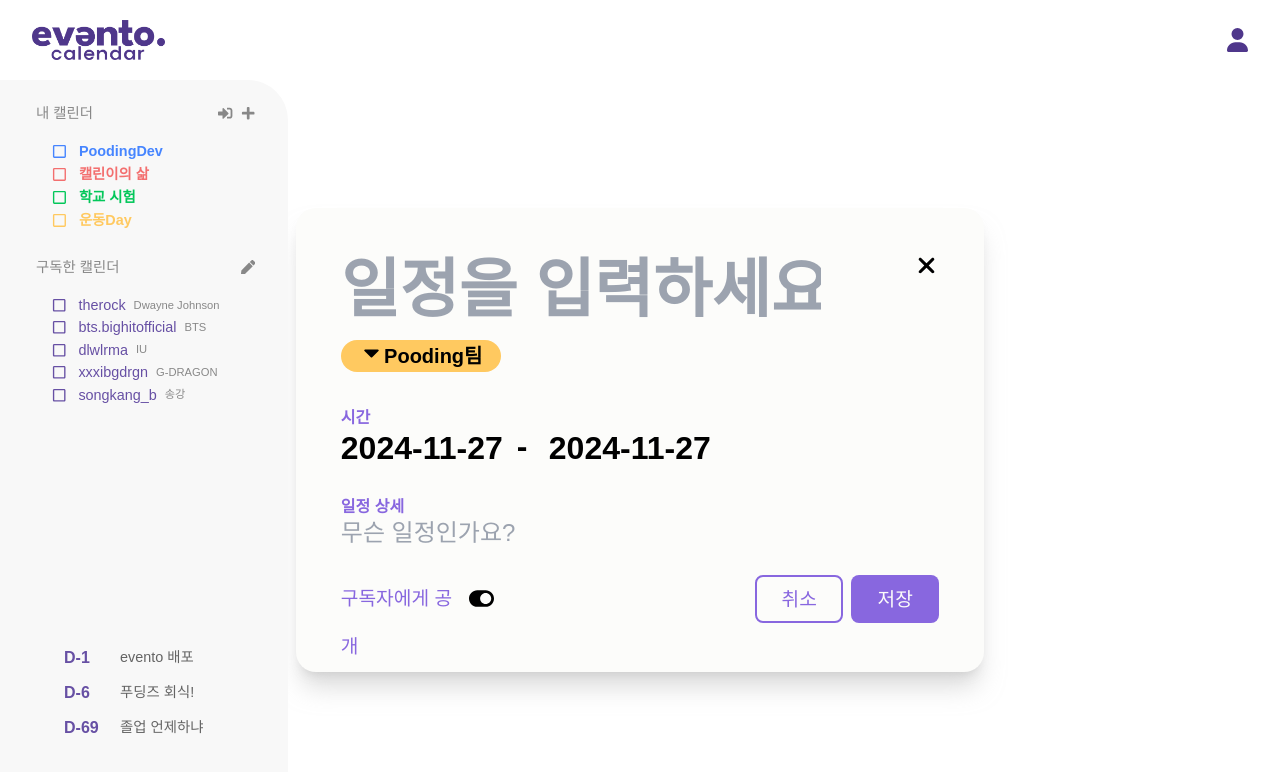
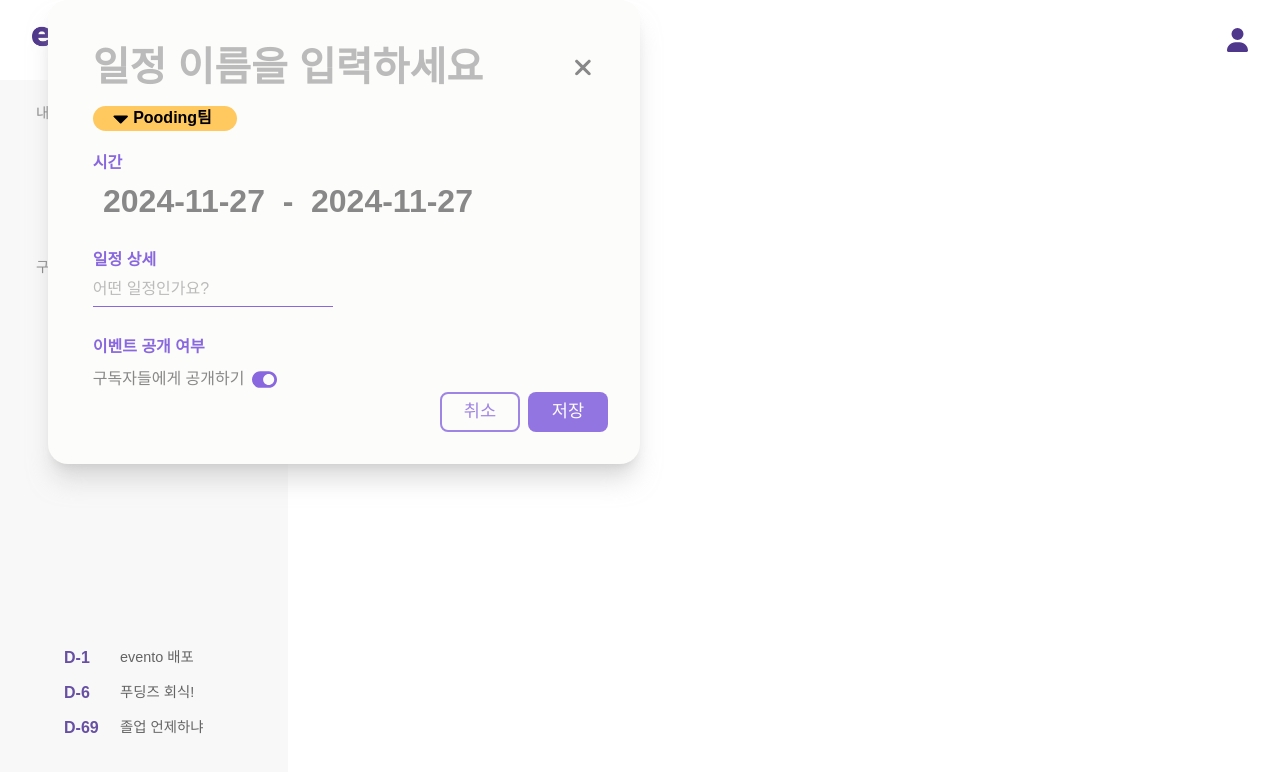
Before and after one commit to PoodingDev/Evento_FE, a React (Vite) app: page /new-event in a window 1280 px wide. Shown: the top 772 px of the page. Built offline with nearby package versions, Linux system fonts and the light colour scheme.

Commit message:
Feat: #43 이벤트 생성 모달

```diff
--- a/src/components/CreateCalendarModal.jsx
+++ b/src/components/CreateCalendarModal.jsx
@@ -6,8 +6,8 @@ export default function CreateCalendar({ onClose }) {
   const inputRefs = useRef([]);
 
   return (
-    <div className="w-[43rem flex h-[29rem] w-[37rem] translate-x-[3rem] items-center justify-center rounded-[1.25rem] bg-eventoWhite p-[2.8rem] shadow-xl shadow-lightGray/50">
-      <div className="flex w-full flex-col">
+    <div className="w-[43rem flex h-[29rem] w-[37rem] translate-x-[3rem]  justify-center rounded-[1.25rem] bg-eventoWhite p-[2.8rem] shadow-xl shadow-lightGray/50">
+      <div className="flex flex-col w-full">
         <div className="mb-[2.8rem] flex items-center justify-between">
           <input
             type="text"
--- a/src/components/CreateEventModal.jsx
+++ b/src/components/CreateEventModal.jsx
@@ -4,78 +4,89 @@ import React, { useState } from "react";
 import { FaCaretDown, FaToggleOn } from "react-icons/fa";
 import { FaXmark } from "react-icons/fa6";
 
-export default function CreateEvent() {
+export default function CreateEvent({ onClose }) {
   const [startDate, setStartDate] = useState(new Date());
   const [endDate, setendDate] = useState(new Date());
 
   return (
-    <div className="flex h-screen items-center justify-center pt-[5rem]">
-      <div className="h-[29rem] w-[43rem] rounded-[1.25rem] bg-eventoWhite p-[2.8rem] shadow-xl shadow-lightGray/50">
-        <div className="flex flex-wrap justify-between">
+    <div className="w-[43rem flex h-[29rem] w-[37rem] translate-x-[3rem] justify-center rounded-[1.25rem] bg-eventoWhite p-[2.8rem] shadow-xl shadow-lightGray/50">
+      <div className="flex w-full flex-col">
+        <div className="mb-[1rem] flex items-center justify-between">
           {/* 제목 */}
           <input
             type="text"
-            placeholder="일정을 입력하세요"
-            className="mb-[0.8rem] w-[30rem] bg-transparent text-[4rem] font-bold"
+            placeholder="일정 이름을 입력하세요"
+            className="w-full bg-transparent text-[2.5rem] font-bold text-darkGray placeholder-lightGray focus:outline-none"
           />
-          <FaXmark size={25} />
+          <FaXmark
+            size={25}
+            className="cursor-pointer text-darkGray"
+            onClick={onClose}
+          />
         </div>
-
-        <div className="mb-[2.37rem] flex h-[2rem] w-[10rem] justify-center rounded-[2.5rem] bg-eventoYellow text-center text-[1.25rem] font-bold leading-[2rem]">
+        <div className="mb-[1.5rem] flex h-[2rem] w-[9rem] justify-center rounded-[2.5rem] bg-eventoYellow text-center text-[1rem] font-bold">
+          <div className="flex -translate-x-[0.3rem] items-center">
             <FaCaretDown size={25} />
             <p>Pooding팀</p>
           </div>
+        </div>
 
         {/* 시간 */}
-
-        <div className="mb-[0.25rem] text-[1rem] font-bold text-eventoPurple">
+        <div className="mb-[0.75rem] text-[1rem] font-bold text-eventoPurple">
           시간
         </div>
-        <div className="mb-[2rem] flex text-[2rem] font-bold">
+        <div className="mb-[2rem] flex w-[25rem] -translate-x-[0.3rem] items-center text-[2rem] font-bold text-darkGray">
           <DatePicker
             selected={startDate}
             onChange={(date) => setStartDate(date)}
             dateFormat="yyyy-MM-dd"
-            className="w-[11rem] bg-transparent"
+            className="w-[12rem] bg-transparent text-center"
           />
-          <p className="mr-[1rem] w-[1rem]">-</p>
+          <span className="w-[2rem] text-center">-</span>
           <DatePicker
             selected={endDate}
             onChange={(date) => setendDate(date)}
             dateFormat="yyyy-MM-dd"
-            className="w-[11rem] bg-transparent"
+            className="w-[12rem] bg-transparent text-center"
           />
         </div>
 
         {/* 일정 상세 */}
-        <div className="mb-[0.25rem] text-[1rem] font-bold text-eventoPurple">
+        <div className="mb-[2rem]">
+          <div className="mb-[0.75rem] text-[1rem] font-bold text-eventoPurple">
             일정 상세
           </div>
-
           <input
             type="text"
-          placeholder="무슨 일정인가요?"
-          className="mb-[1.8rem] w-[40rem] bg-transparent text-[1.5rem] font-medium"
+            placeholder="어떤 일정인가요?"
+            className="border- w-[15rem] border-b-[0.1rem] border-solid border-eventoPurple bg-transparent pb-[0.5rem] text-[1rem] text-darkGray placeholder-lightGray focus:outline-none"
           />
+        </div>
 
-        {/* 기타 아이콘 */}
-        <div className="flex justify-between">
-          <div className="flex">
-            <p className="w-[8rem] text-[1.2rem] font-medium leading-[3rem] text-eventoPurple">
-              구독자에게 공개
-            </p>
-            <FaToggleOn size={25} className="mt-[0.7rem]" />
+        <div className="mb-[2rem]">
+          <div className="mb-[0.75rem] text-[1rem] font-bold text-eventoPurple">
+            이벤트 공개 여부
           </div>
-          <div className="flex space-x-[0.5rem]">
-            <button className="flex h-[3rem] w-[5.5rem] items-center justify-center rounded-[0.5rem] border-[0.15rem] border-solid border-eventoPurple text-center text-[1.2rem] text-eventoPurple hover:bg-eventoPurpleLight/50 active:bg-eventoPurpleLight">
+          <div className="flex items-center space-x-[0.5rem] text-[1rem] text-darkGray">
+            <p>구독자들에게 공개하기</p>
+            <FaToggleOn
+              size={25}
+              className="cursor-pointer text-eventoPurple"
+            />
+          </div>
+        </div>
+        <div className="absolute bottom-[2rem] right-[3rem] mt-[5rem] flex translate-x-[1rem] justify-end space-x-[0.5rem]">
+          <button
+            className="flex h-[2.5rem] w-[5rem] items-center justify-center rounded-[0.5rem] border-[0.15rem] border-solid border-eventoPurple/80 text-center text-[1.1rem] text-eventoPurple/80 hover:bg-eventoPurpleLight/70 active:bg-eventoPurpleLight"
+            onClick={onClose}
+          >
             <span>취소</span>
           </button>
-            <button className="flex h-[3rem] w-[5.5rem] items-center justify-center rounded-[0.5rem] bg-eventoPurple text-center text-[1.2rem] text-eventoWhite hover:bg-eventoPurple/80 active:bg-eventoPurple/60">
+          <button className="flex h-[2.5rem] w-[5rem] items-center justify-center rounded-[0.5rem] bg-eventoPurple/90 text-center text-[1.1rem] text-eventoWhite hover:bg-eventoPurple/70 active:bg-eventoPurple/50">
             <span>저장</span>
           </button>
         </div>
       </div>
     </div>
-    </div>
   );
 }
--- a/src/components/InviteCodeModal.jsx
+++ b/src/components/InviteCodeModal.jsx
@@ -61,20 +61,17 @@ export default function InviteCodeModal({ onClose }) {
             />
           ))}
         </div>
-        <div className="text-[1.5rem] text-eventoPurple">
+        <div className="text-[1.5rem] text-darkGray/80">
           공유 받은 참여 코드를 입력하세요!
         </div>
-        <div className="mt-[5rem] flex translate-x-[1rem] justify-end space-x-[0.5rem]">
+        <div className="mt-[4.2rem] flex translate-x-[1rem] justify-end space-x-[0.5rem]">
           <button
-            className="flex h-[3rem] w-[5.5rem] items-center justify-center rounded-[0.5rem] border-[0.15rem] border-solid border-eventoPurple/80 text-center text-[1.2rem] text-eventoPurple/80 hover:bg-eventoPurpleLight/70 active:bg-eventoPurpleLight"
+            className="flex h-[2.5rem] w-[5rem] items-center justify-center rounded-[0.5rem] border-[0.15rem] border-solid border-eventoPurple/80 text-center text-[1.1rem] text-eventoPurple/80 hover:bg-eventoPurpleLight/70 active:bg-eventoPurpleLight"
             onClick={onClose}
           >
             <span>취소</span>
           </button>
-          <button
-            className="flex h-[3rem] w-[5.5rem] items-center justify-center rounded-[0.5rem] bg-eventoPurple/80 text-center text-[1.2rem] text-eventoWhite hover:bg-eventoPurple/60 active:bg-eventoPurple/40"
-            onClick={handleSubmit}
-          >
+          <button className="flex h-[2.5rem] w-[5rem] items-center justify-center rounded-[0.5rem] bg-eventoPurple/90 text-center text-[1.1rem] text-eventoWhite hover:bg-eventoPurple/70 active:bg-eventoPurple/50">
             <span>참가</span>
           </button>
         </div>
--- a/src/components/SideBarLeft.jsx
+++ b/src/components/SideBarLeft.jsx
@@ -37,7 +37,7 @@ export default function SideBarLeft() {
   const navigate = useNavigate();
   const [checked, setChecked] = useState({});
   const [isInviteOpen, setIsInviteOpen] = useState(false);
-  const [isCreateEventOpen, setIsCreateEventOpen] = useState(false);
+  const [isCreateCalendarOpen, setIsCreateCalendarOpen] = useState(false);
 
   const handleToggle = (id) => {
     setChecked((prev) => ({
@@ -49,8 +49,8 @@ export default function SideBarLeft() {
   const toggleInvite = () => {
     setIsInviteOpen((prev) => !prev);
   };
-  const toggleCreateEvent = () => {
-    setIsCreateEventOpen((prev) => !prev);
+  const toggleCreateCalendar = () => {
+    setIsCreateCalendarOpen((prev) => !prev);
   };
 
   return (
@@ -69,7 +69,7 @@ export default function SideBarLeft() {
                 />
                 <FaPlus
                   className="cursor-pointer text-[0.9rem] text-darkGray"
-                  onClick={toggleCreateEvent}
+                  onClick={toggleCreateCalendar}
                 />
               </div>
             </div>
@@ -170,9 +170,9 @@ export default function SideBarLeft() {
           <InviteCodeModal onClose={toggleInvite} />
         </div>
       )}
-      {isCreateEventOpen && (
+      {isCreateCalendarOpen && (
         <div className="fixed inset-0 z-50 flex items-center justify-center bg-black bg-opacity-30">
-          <CreateCalendar onClose={toggleCreateEvent} />
+          <CreateCalendar onClose={toggleCreateCalendar} />
         </div>
       )}
     </div>
--- a/src/pages/Calendar.jsx
+++ b/src/pages/Calendar.jsx
@@ -1,16 +1,29 @@
-import React from "react";
+import CreateEvent from "components/CreateEventModal";
+import React, { useState } from "react";
 
 export default function Calendar() {
+  const [isCreateEventOpen, setIsCreateEventOpen] = useState(false);
+  const toggleCreateEvent = () => {
+    setIsCreateEventOpen((prev) => !prev);
+  };
   return (
     <>
       <div className="flex h-[100vh] bg-eventoPurpleLight/50 text-center text-2xl">
         <div className="ml-[21rem] mt-[6rem] flex h-[calc(100vh-9rem)] w-[calc(100vw-24rem)] items-center justify-center rounded-sm bg-eventoWhite">
           <span className="">Calendar 개발 중</span>
         </div>
-        <div className="absolute bottom-[6rem] right-[6rem] flex h-[8rem] w-[8rem] items-center justify-center rounded-full bg-eventoPurple/70 text-center text-[4rem] text-eventoWhite">
+        <div
+          onClick={toggleCreateEvent}
+          className="absolute bottom-[6rem] right-[6rem] flex h-[8rem] w-[8rem] cursor-pointer items-center justify-center rounded-full bg-eventoPurple/70 text-center text-[4rem] text-eventoWhite"
+        >
           +
         </div>
       </div>
+      {isCreateEventOpen && (
+        <div className="fixed inset-0 z-50 flex items-center justify-center bg-black bg-opacity-30">
+          <CreateEvent onClose={toggleCreateEvent} />
+        </div>
+      )}
     </>
   );
 }
```
Lines whose indentation alone changed are shown as unchanged.
